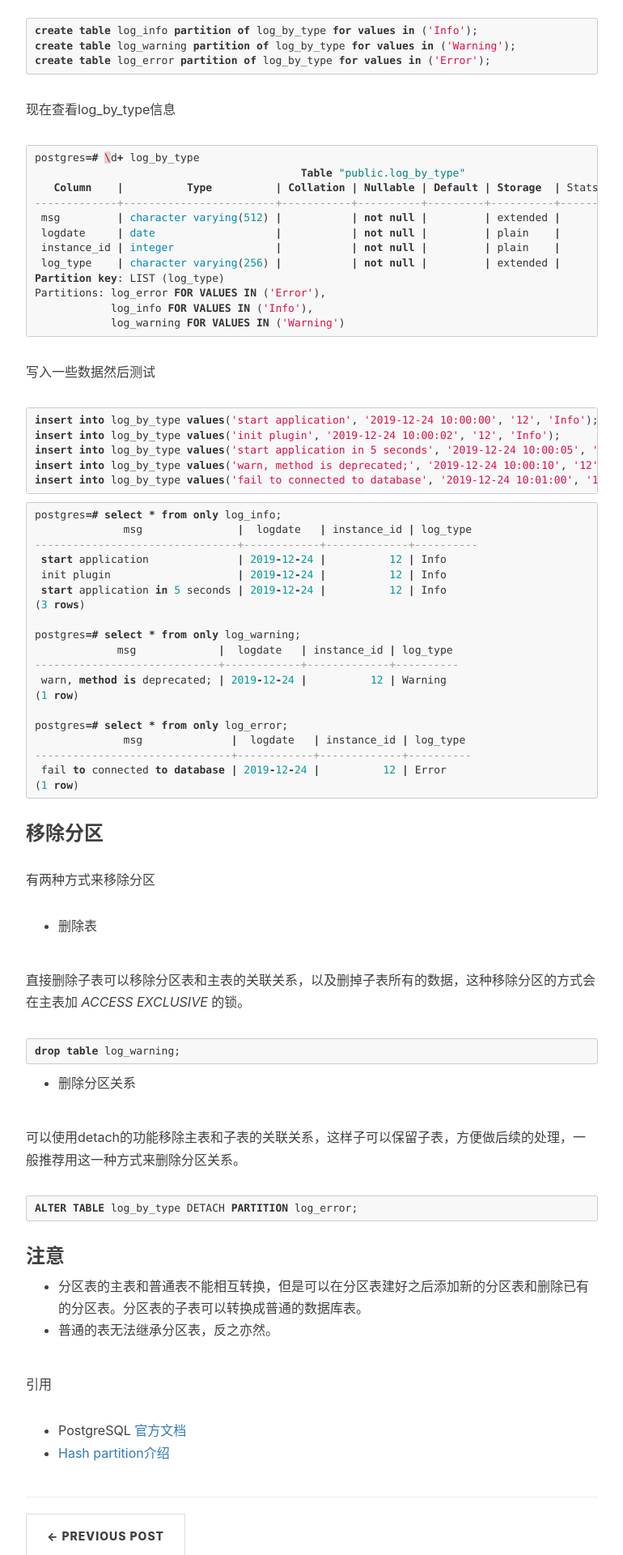
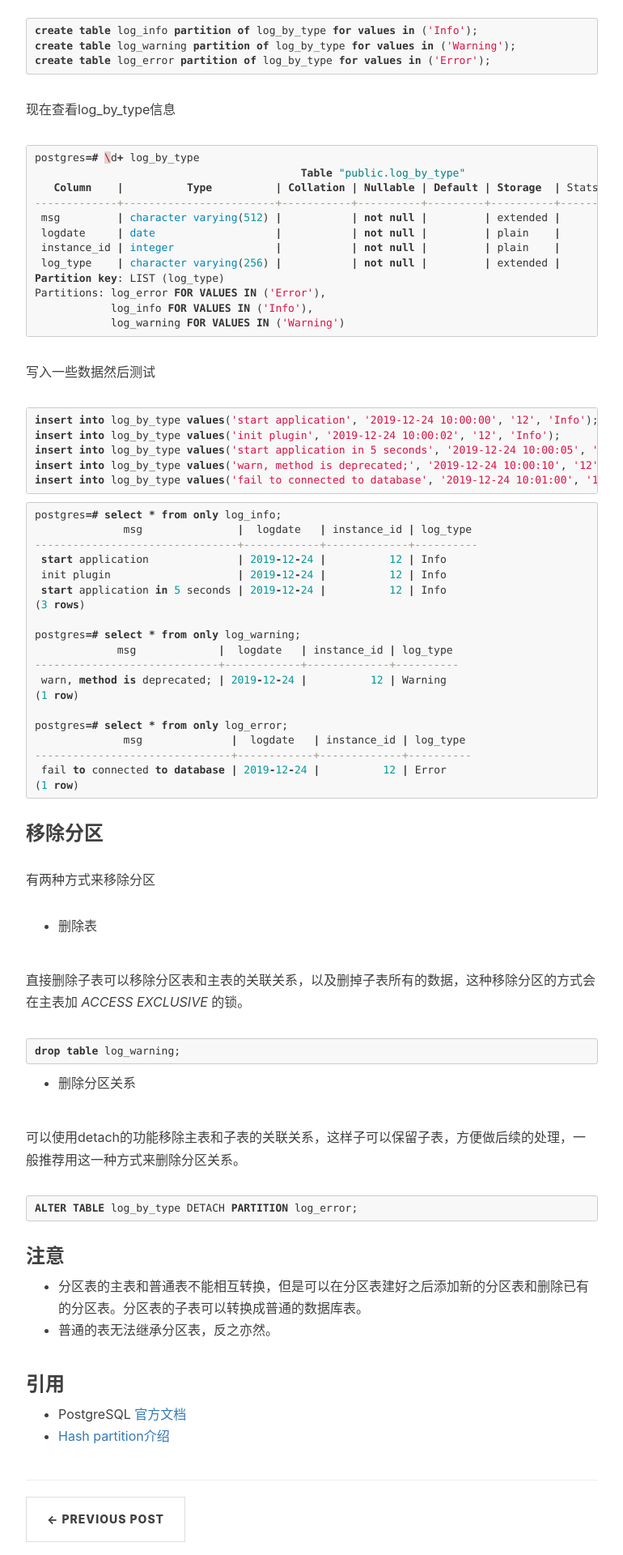
Before and after one commit to LeasyZhang/leasyzhang.github.io, a Jekyll site: the page built from _posts/2019-12-20-postgres-table-partition.md, in a window 1280 px wide. Shown: the part 4480-6400 px from the top of the page at 81% size, without its empty margins (233-1003 px from the left). Built offline with Jekyll 4.4.1, drawn with Linux system fonts in a browser that asks for light colours; nearby versions of some CDN libraries; comment, search, counter and statistics services are not loaded.

```diff
--- a/_posts/2019-12-20-postgres-table-partition.md
+++ b/_posts/2019-12-20-postgres-table-partition.md
@@ -267,7 +267,7 @@ ALTER TABLE log_by_type DETACH PARTITION log_error;
 - 分区表的主表和普通表不能相互转换，但是可以在分区表建好之后添加新的分区表和删除已有的分区表。分区表的子表可以转换成普通的数据库表。
 - 普通的表无法继承分区表，反之亦然。
 
-引用
+### 引用
 
 - PostgreSQL [官方文档](https://www.postgresql.org/docs/10/ddl-partitioning.html#DDL-PARTITIONING-OVERVIEW)
 - [Hash partition介绍](https://blog.dbi-services.com/hash-partitioning-in-postgresql-11/)
```
